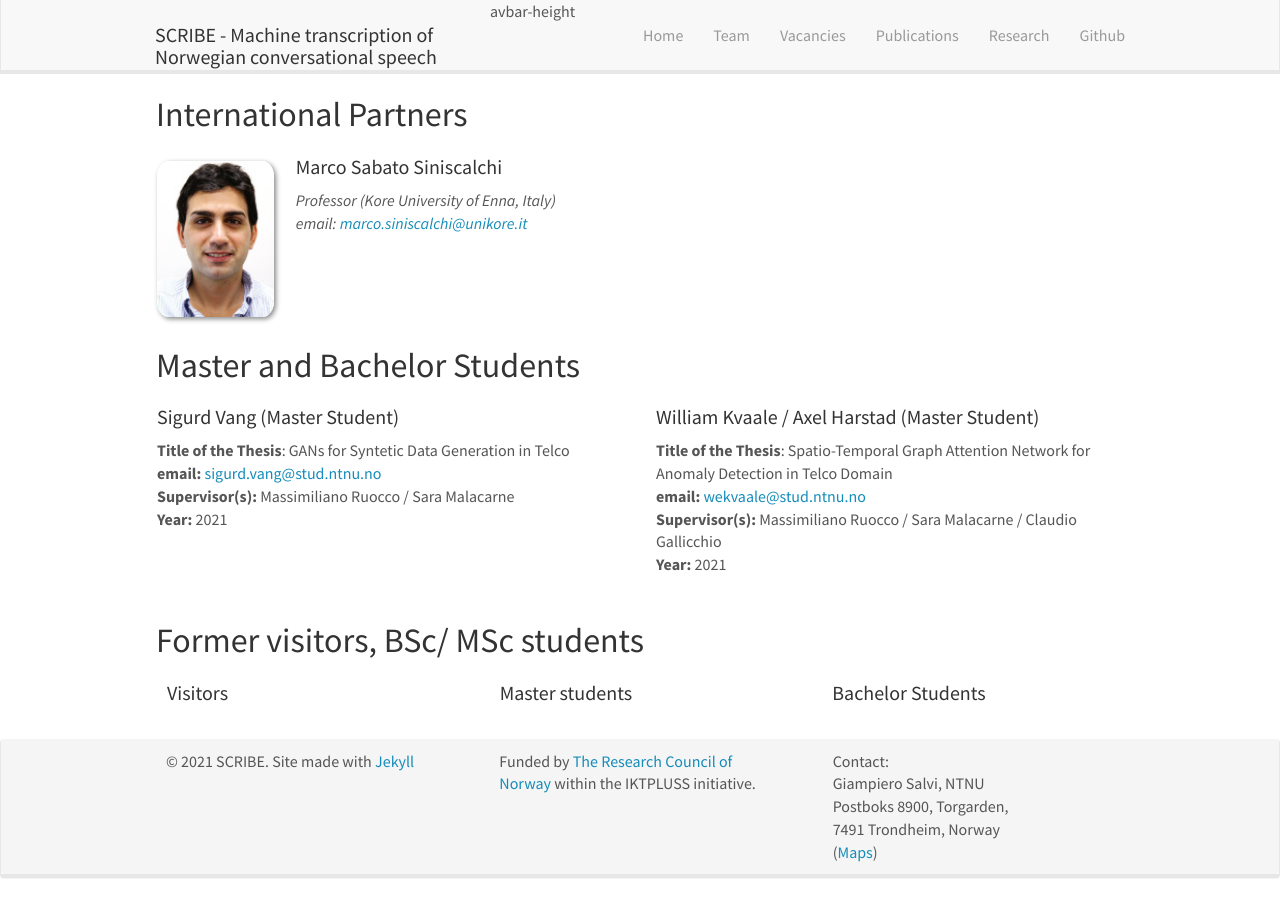
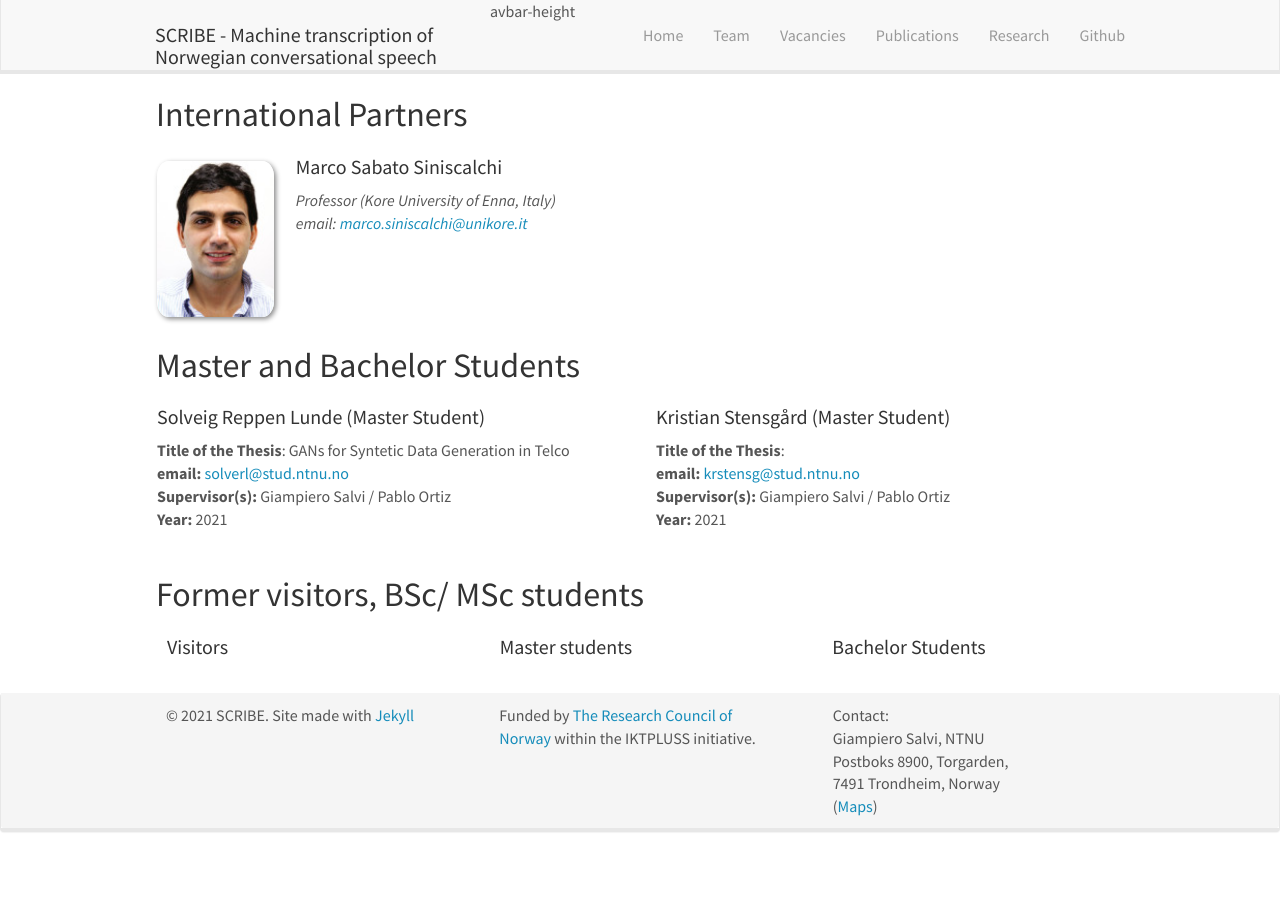
Before and after one commit to scribe-project/scribe-project.github.io, a Jekyll site: the page built from _pages/team.md, in a window 1280 px wide and 900 px high, scrolled down 1623 px. Built offline with Jekyll 4.4.1, drawn with Linux system fonts in a browser that asks for light colours; nearby versions of some CDN libraries; after the commit the page ends 2477 px from its top, so only the background shows below that.

Commit message:
added current MSc students

```diff
--- a/_data/students.yml
+++ b/_data/students.yml
@@ -10,20 +10,20 @@
 #  education3:
 #  education4:
 
-- name: Sigurd Vang (Master Student)
-  photo: rock.jpg
+- name: Solveig Reppen Lunde (Master Student)
+  photo: bio-photo.jpg
   info: "GANs for Syntetic Data Generation in Telco"
-  email: sigurd.vang@stud.ntnu.no
+  email: solverl@stud.ntnu.no
   year: 2021
-  supervisors: Massimiliano Ruocco / Sara Malacarne
+  supervisors: Giampiero Salvi / Pablo Ortiz
   number_educ: 0
   education1:
 
-- name: William Kvaale / Axel Harstad (Master Student)
-  photo: rock.jpg
-  info: "Spatio-Temporal Graph Attention Network for Anomaly Detection in Telco Domain"
-  email: wekvaale@stud.ntnu.no
+- name: Kristian Stensgård (Master Student)
+  photo: bio-photo.jpg
+  info: ""
+  email: krstensg@stud.ntnu.no
   year: 2021
-  supervisors: Massimiliano Ruocco / Sara Malacarne / Claudio Gallicchio
+  supervisors: Giampiero Salvi / Pablo Ortiz
   number_educ: 0
   education1:
```
